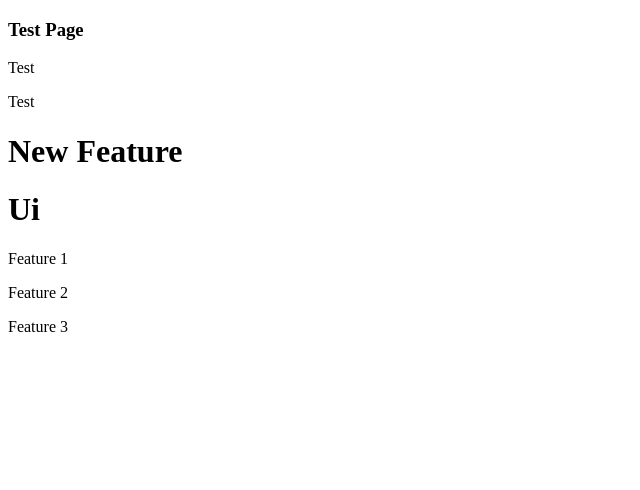
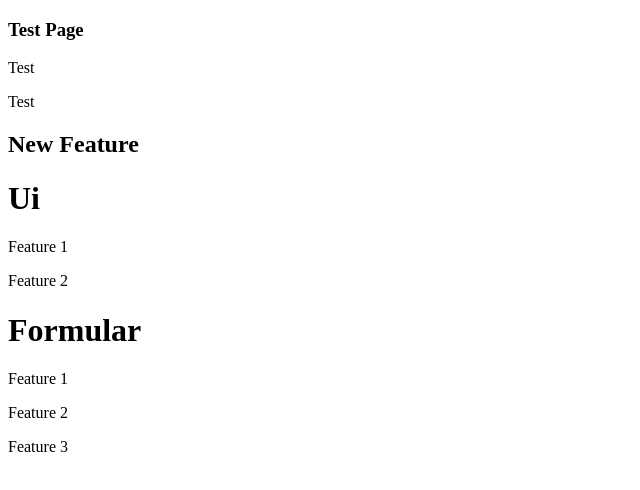
Before and after one commit to Antonio2410/Git, a plain HTML site: page index.html in a window 1280 px wide. Shown: the whole page, without its empty margins (0-640 px from the left). Drawn offline with Linux system fonts and the light colour scheme.

Commit message:
add feature formular

```diff
--- a/index.html
+++ b/index.html
@@ -9,8 +9,11 @@
     <h3>Test Page</h3>
     <p>Test</p>
     <p>Test</p>
-    <h1>New Feature</h1>
+    <h2>New Feature</h2>
     <h1>Ui</h1>
+    <p>Feature 1</p>
+    <p>Feature 2</p>
+    <h1>Formular</h1>
     <p>Feature 1</p>
     <p>Feature 2</p>
     <p>Feature 3</p>
```
